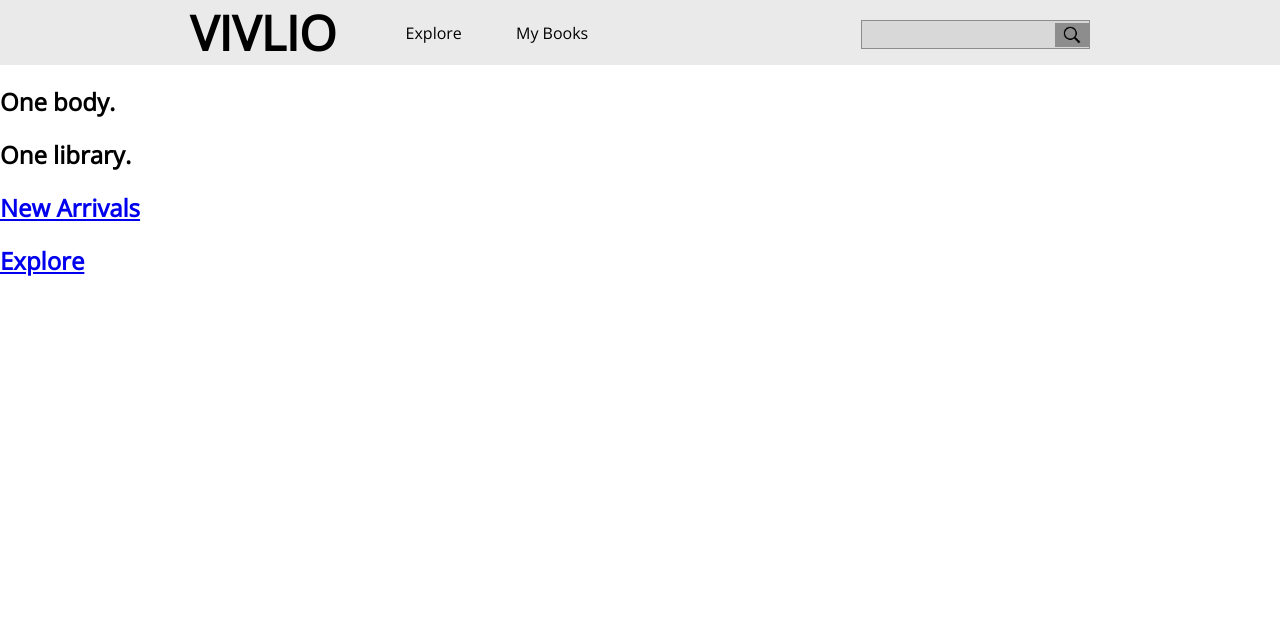
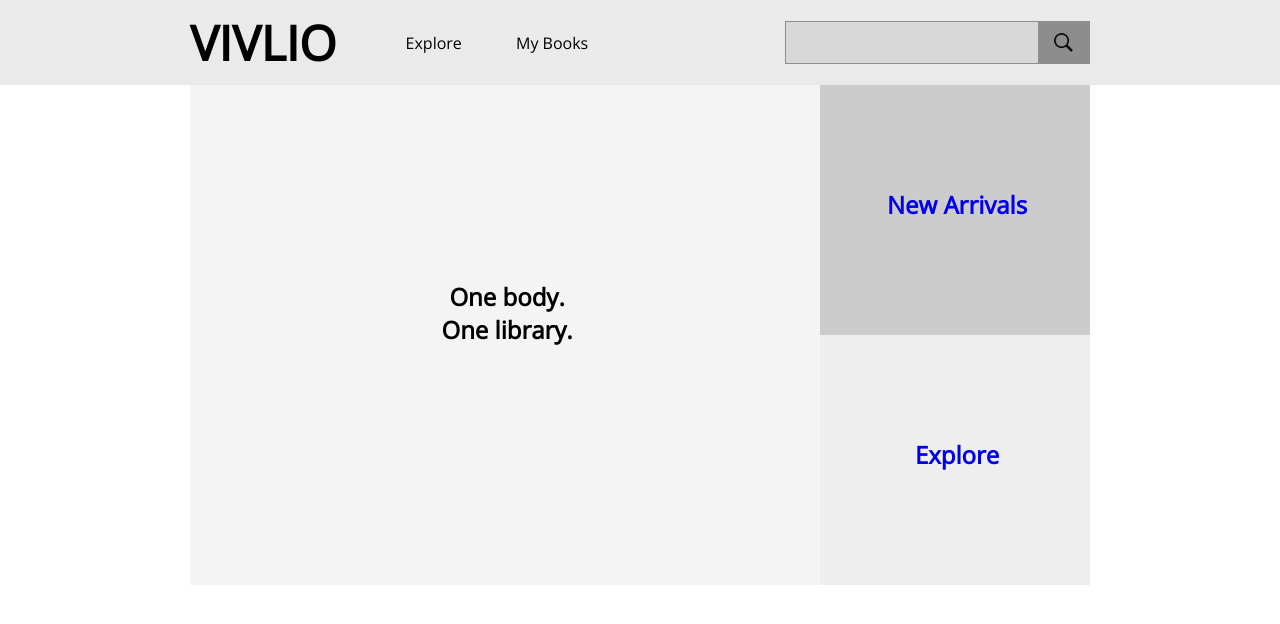
Before and after one commit to heliumdevelopment/vivlio-paint, a plain HTML site: page index.html in a window 1280 px wide. Drawn offline with nearby package versions, Linux system fonts and the light colour scheme.

Commit message:
Built out the home page featured section

```diff
--- a/assets/css/styles.css
+++ b/assets/css/styles.css
@@ -11,6 +11,7 @@ body {
 .site-header .header-container {
   max-width: 900px;
   margin: auto;
+  padding: 10px 0;
 }
 
 .site-header a {
@@ -46,7 +47,7 @@ body {
   float: right;
   border: 1px solid #8E8D8D;
   background: #D8D8D8;
-  margin-top: 20px;
+  margin-top: 11px;
 }
 
 .site-header .search-bar input[type="search"] {
@@ -55,7 +56,8 @@ body {
   outline: none;
   background: transparent;
   vertical-align: middle;
-  padding: 6px;
+  padding: 8px;
+  font-size: 18px;
 }
 
 .site-header .search-bar button {
@@ -66,9 +68,64 @@ body {
 }
 
 .site-header .search-bar img {
-  height: 22px;
+  height: 25px;
+  margin: 7px;
 }
 
 .featured {
   max-width: 900px;
+  height: 500px;
+  margin: 0 auto;
+  font-size: 0;
 }
+
+.featured .main-feature,
+.featured .sub-features {
+  display: inline-block;
+  height: 100%;
+  text-align: center;
+  vertical-align: top;
+  font-size: 1rem;
+}
+
+.featured .main-feature:before,
+.featured .sub-features a:before {
+  content: '';
+  height: 100%;
+  width: 0;
+  font-size: 0;
+  display: inline-block;
+  vertical-align: middle;
+}
+
+.featured .content {
+  width: 100%;
+  display: inline-block;
+  max-width: calc(100% - 50px);
+}
+
+.featured .main-feature {
+  box-sizing: border-box;
+  width: 70%;
+  background: #f4f4f4;
+}
+
+.featured h1 {
+  margin: 0;
+}
+
+.featured .sub-features {
+  box-sizing: border-box;
+  width: 30%;
+}
+
+.featured .sub-features a {
+  display: block;
+  height: 50%;
+  text-decoration: none;
+  background: #eee;
+}
+
+.featured .sub-features a:first-of-type {
+  background: #ccc;
+}
--- a/index.html
+++ b/index.html
@@ -22,17 +22,24 @@
     </header>
     <div class="featured">
       <section class="main-feature">
-        <h1>One body.</h1>
-        <h1>One library.</h1>
+        <div class="content">
+          <h1>One body.</h1>
+          <h1>One library.</h1>
+        </div>
+
       </section>
-      <div class="sub-features">
+      <section class="sub-features">
         <a href="/new-arrivals">
-          <h2>New Arrivals</h2>
+          <div class="content">
+            <h2>New Arrivals</h2>
+          </div>
         </a>
         <a href="/explore">
-          <h2>Explore</h2>
+          <div class="content">
+            <h2>Explore</h2>
+          </div>
         </a>
-      </div>
+      </section>
     </div>
   </body>
 </html>
```
